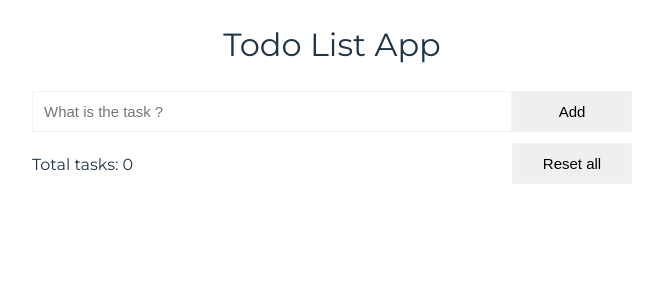
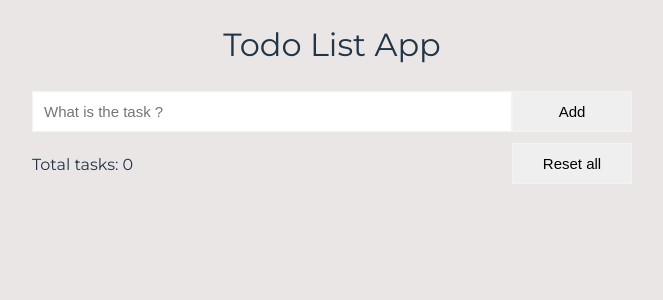
Before and after one commit to RohitSaini11/tailnode-assignment, a React (Vite) app: page / in a window 1280 px wide. Shown: the top 300 px of the page, without its empty margins (308-971 px from the left). Built offline with nearby package versions, Linux system fonts and the light colour scheme.

Commit message:
enchancement: impoved background for light mode

```diff
--- a/src/App.css
+++ b/src/App.css
@@ -17,11 +17,12 @@ ul{
 }
 ul li{
   padding: 10px;
+  margin-block:0.5em;
   font-size: large;
   display: flex;
   justify-content: space-between;
   align-items: center;
-  box-shadow: 0px 1px 1px var(--shadow-color);
+  box-shadow: 0px 1px 2px var(--shadow-color);
 }
 ul li:hover {
   background: var(--hover-bg);
--- a/src/index.css
+++ b/src/index.css
@@ -21,6 +21,6 @@ body {
 @media (prefers-color-scheme: light) {
   :root {
     color: #213547;
-    --bg-color: #ffffff;
+    --bg-color: #eae6e6;
   }
 }
```
